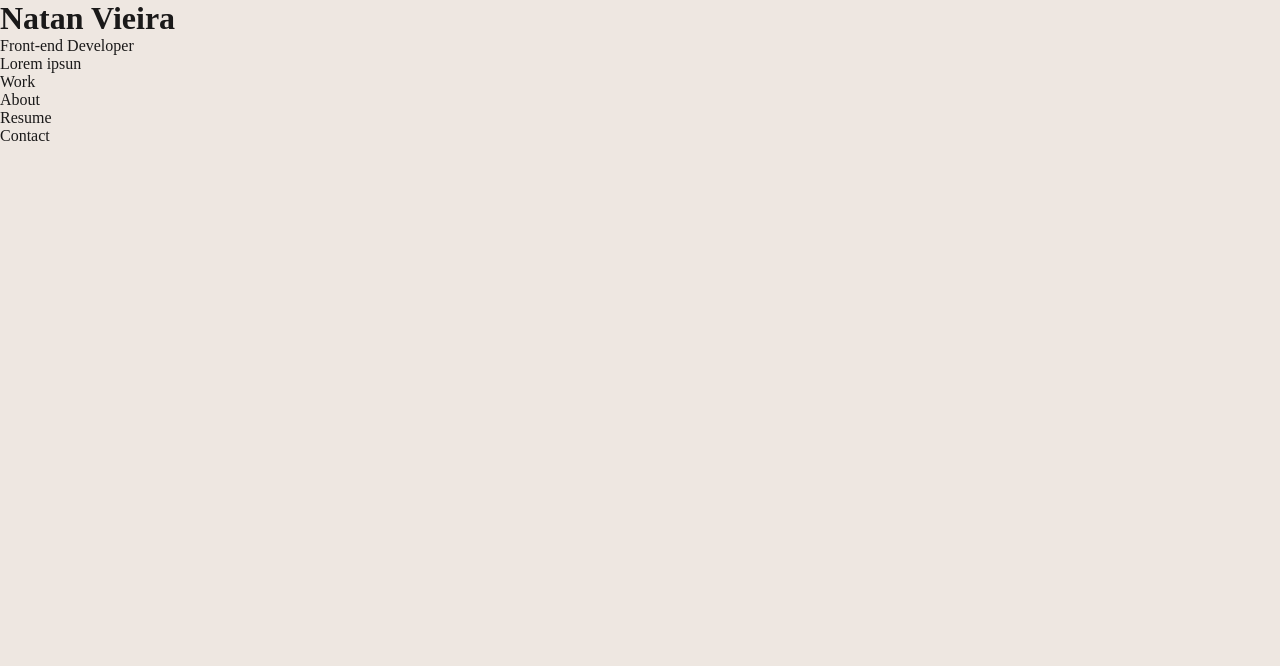
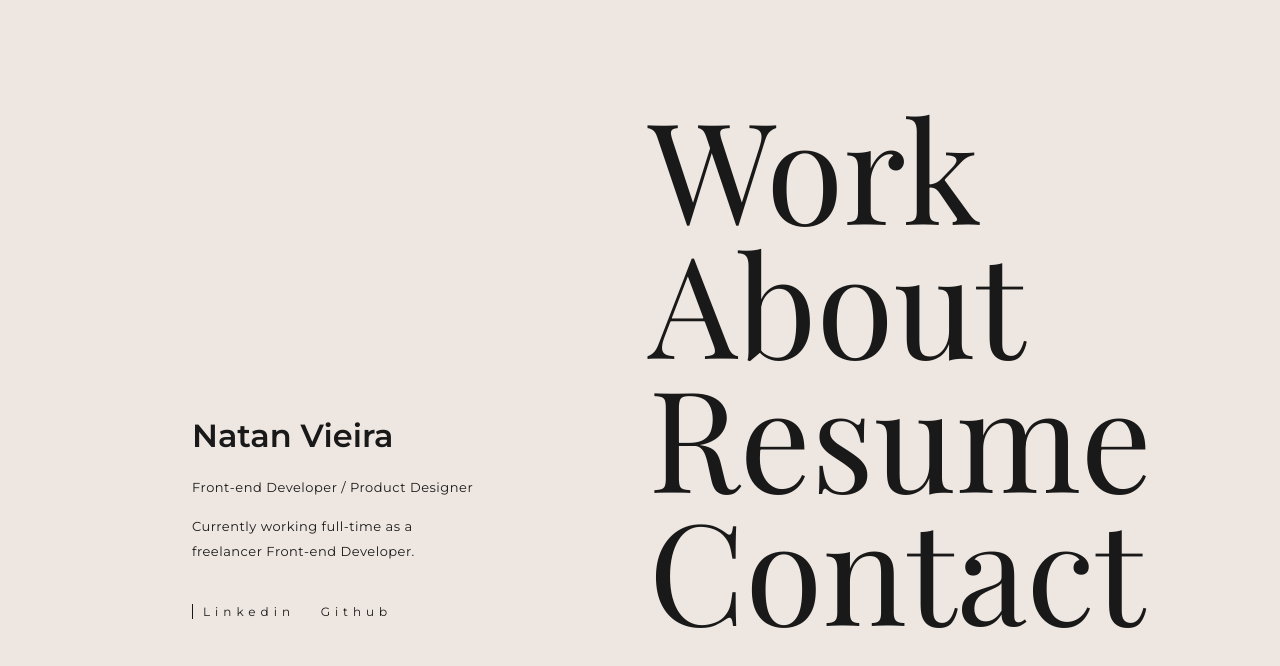
Before and after one commit to natanstark/natan-vieira-portfolio, a plain HTML site: page index.html in a window 1280 px wide. Drawn offline with nearby package versions, Linux system fonts and the light colour scheme; a web font is replaced by a local one.

Commit message:
home page css finished; other pages html files created

```diff
--- a/index.html
+++ b/index.html
@@ -5,32 +5,40 @@
     <meta name="viewport" content="width=device-width, initial-scale=1.0">
     <title>Portfolio</title>
     <link rel="stylesheet" href="styles/style.css">
-
+    <script src="script.js"></script>
 </head>
 <body>
 
     <div class="home__container">
 
+
         <div class="presentation__container">
-            <h1 class="name">Natan Vieira</h1>
-            <p>Front-end Developer</p>
-            <p>Lorem ipsun</p>
+            <h1 class="presentation__name">Natan Vieira</h1>
+            <p class="presentation__text">Front-end Developer / Product Designer</p>
+            <p class="presentation__text">Currently working full-time as a freelancer Front-end Developer.</p>
+
+            <div class="nav-left__container">
+
+                <a class="nav-left__link" href="https://linkedin.com/in/natanvieiradev">Linkedin</a>
+                <a class="nav-left__link" href="https://github.com/natanstark">Github</a>
+
+            </div>
         </div>
 
         <div class="page-links__container">
 
             <ul class="page-links__list">
                 <li>
-                    <a class="page-links__list--item" href="#">Work</a>
+                    <a class="page-links__list--item" href="/pages/work.html">Work</a>
                 </li>
                 <li>
-                    <a class="page-links__list--item" href="#">About</a>
+                    <a class="page-links__list--item" href="/pages/about.html">About</a>
                 </li>
                 <li>
-                    <a class="page-links__list--item" href="#">Resume</a>
+                    <a class="page-links__list--item" href="/pages/resume.html">Resume</a>
                 </li>
                 <li>
-                    <a class="page-links__list--item" href="#">Contact</a>
+                    <a class="page-links__list--item" href="/pages/contact.html">Contact</a>
                 </li>
             </ul>
 
--- /dev/null
+++ b/script.js
@@ -0,0 +1,13 @@
+function aplicarTransformacao(element) {
+    element.style.transform = "translate3d(0px, 0px, 0px) scale3d(1, 1, 1) rotateX(0deg) rotateY(0deg) rotateZ(0deg) skew(0deg, 0deg)";
+    element.style.transformStyle = "preserve-3d";
+}
+
+// Adiciona um evento de carregamento à janela (página)
+window.addEventListener('load', function() {
+    // Obtém o elemento pelo ID e aplica a transformação quando a página é carregada
+    var seuElemento = document.getElementById('seuElemento');
+    if (seuElemento) {
+        aplicarTransformacao(seuElemento);
+    }
+});
--- /dev/null
+++ b/styles/home.css
@@ -0,0 +1,89 @@
+.home__container{
+    display: flex;
+
+    align-items: center;
+
+    max-width: 90%;
+    margin-left: auto;
+    margin-right: auto;
+    padding-left: 10%;
+    padding-right: 5%;
+    position: relative;
+}
+
+.nav-left__container{
+   display: flex;
+   margin-top: 5vh;
+   border-left: 1px solid var(--cor-texto-escuro);
+   padding-left: 10px;
+
+
+}
+
+.nav-left__link{
+    padding-right: 2vw;
+    letter-spacing: 5px;
+    font-family: var(--fonte-primaria);
+
+    font-size: 12px;
+    font-weight: 500;
+    transition: opacity .3s;
+
+}
+
+.nav-left__link:hover {
+    opacity: 0.7;
+}
+
+
+.presentation__container{
+    font-family: var(--fonte-primaria);
+    display: block;
+    flex-direction: column;
+    margin-top: 400px;
+    margin-right: 100px;
+
+}
+
+.presentation__name{
+    display: block;
+    font-weight: 600;
+    margin-bottom: 20px;
+
+}
+
+.presentation__text{
+    max-width: 80%;
+    font-weight: 400;
+    font-size: 13px;
+    margin: 0 0 14px;
+    line-height: 1.9em;
+    position: relative;
+    letter-spacing: .5px;
+
+}
+
+.page-links__container{
+    margin-top: 100px;
+
+}
+
+.page-links__list--item {
+    font-family: var(--fonte-secundaria);
+    /* Adicione uma transição suave de 0.3 segundos para a propriedade font-style */
+    transition: transform .3s ease-in-out, color .3s ease-in-out, font-size .3s ease-in-out;
+    font-family: var(--fonte-secundaria);
+    display: block;
+    position: relative;
+    font-size: 11vw;
+    line-height: 0.95em;
+    font-weight: 300;
+    color: var(--cor-texto-escuro);
+    text-align: left;
+}
+
+.page-links__list--item:hover{
+    font-style: italic;
+    transform: translate(5px);
+
+}
--- a/styles/style.css
+++ b/styles/style.css
@@ -1,5 +1,6 @@
 @import url('https://fonts.googleapis.com/css2?family=Montserrat:wght@100;200;300;400;600;700&display=swap');
 @import url('https://fonts.googleapis.com/css2?family=Montserrat:wght@100;200;300;400;600;700&family=Playfair+Display:ital,wght@0,400;0,500;0,600;0,700;0,800;0,900;1,400;1,500;1,600;1,700;1,800;1,900&display=swap');
+@import url('home.css');
 
 :root{
     /* Cores */
@@ -17,12 +18,13 @@
 *{
     margin: 0;
     padding: 0;
+    box-sizing: border-box;
     text-decoration: none;
     background-color: var(--cor-background-claro);
     color: var(--cor-texto-escuro);
+    list-style: none;
 }
-
-.title{
-    font-family: var(--fonte-primaria);
-    font-weight: 400;
+*::selection {
+    background: #1a1919;
+    color: #eee7e1;
 }
```
Also changed, not shown: pages/about.html (added, +1 -0 lines), pages/contact.html (added, +1 -0 lines), pages/resume.html (added, +1 -0 lines), pages/work.html (added, +1 -0 lines).
